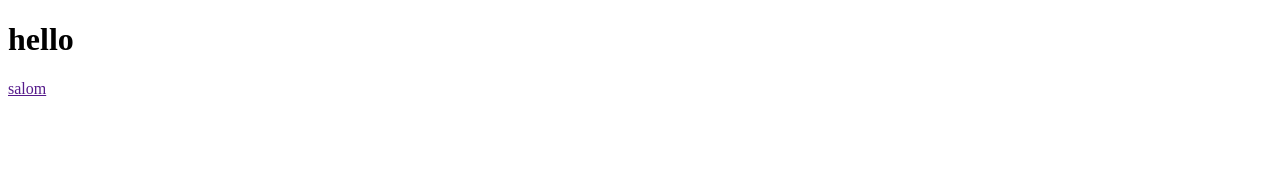
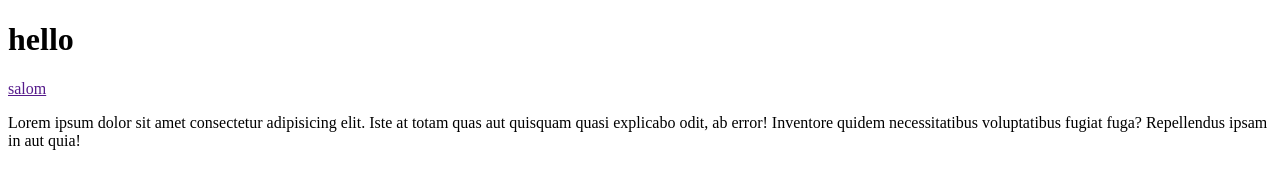
Before and after one commit to AbdurakhmonAbdukhamidov/test2, a plain HTML site: page index.html in a window 1280 px wide. Drawn offline with Linux system fonts and the light colour scheme.

Commit message:
add pharagraf

```diff
--- a/index.html
+++ b/index.html
@@ -8,5 +8,6 @@
 <body>
     <h1>hello</h1>
     <a href="">salom</a>
+    <p>Lorem ipsum dolor sit amet consectetur adipisicing elit. Iste at totam quas aut quisquam quasi explicabo odit, ab error! Inventore quidem necessitatibus voluptatibus fugiat fuga? Repellendus ipsam in aut quia!</p>
 </body>
 </html>
```
